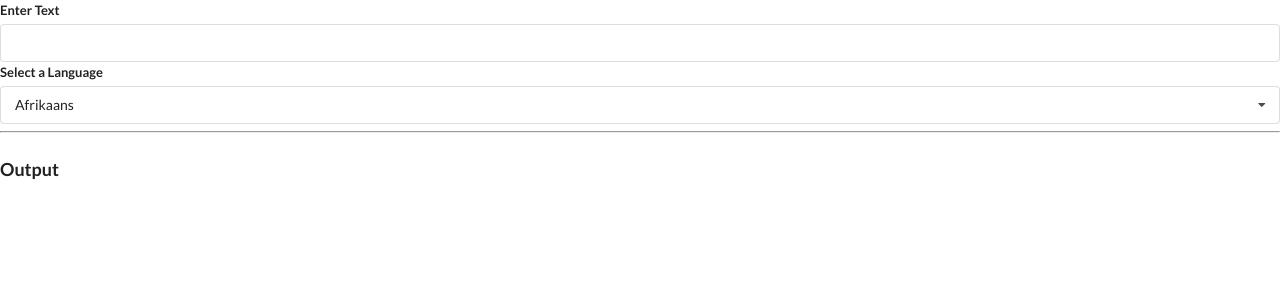
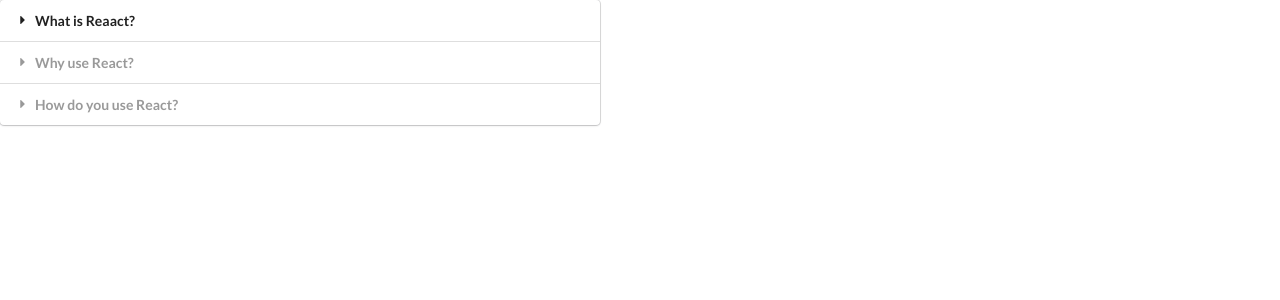
Before and after one commit to AleksanderGjinollari/react-widgets, a React (Create React App) app: page / in a window 1280 px wide. Shown: the top 300 px of the page. Built offline with nearby package versions, Linux system fonts and the light colour scheme; no server answers.

Commit message:
adding routing for all our widgets

```diff
--- a/src/App.js
+++ b/src/App.js
@@ -1,23 +1,23 @@
 import React, { useState } from "react";
-// import Accordion from "./components/Accordion";
-// import Search from "./components/Search";
+import Accordion from "./components/Accordion";
+import Search from "./components/Search";
 import Dropdown from "./components/Dropdown";
 import Translate from "./components/Translate";
 
-// const items = [
-//   {
-//     title: "What is Reaact?",
-//     content: "React is a front end javascript framework.",
-//   },
-//   {
-//     title: "Why use React?",
-//     content: "React is a favorite JS library among engineers.",
-//   },
-//   {
-//     title: "How do you use React?",
-//     content: "You use React by creating React components.",
-//   },
-// ];
+const items = [
+  {
+    title: "What is Reaact?",
+    content: "React is a front end javascript framework.",
+  },
+  {
+    title: "Why use React?",
+    content: "React is a favorite JS library among engineers.",
+  },
+  {
+    title: "How do you use React?",
+    content: "You use React by creating React components.",
+  },
+];
 const options = [
   {
     label: "The Color Red",
@@ -33,10 +33,37 @@
   },
 ];
 
+const showAccordion = () => {
+  if (window.location.pathname === "/") {
+    return <Accordion items={items} />;
+  }
+};
+
+const showList = () => {
+  if (window.location.pathname === "/list") {
+    return <Search />;
+  }
+};
+
+const showDropdown = () => {
+  if (window.location.pathname === "/dropdown") {
+    return <Dropdown />;
+  }
+};
+
+const showTranslate = () => {
+  if (window.location.pathname === "/translate") {
+    return <Translate />;
+  }
+};
+
 const App = () => {
   return (
     <div>
-      <Translate />
+      {showAccordion()}
+      {showList()}
+      {showDropdown()}
+      {showTranslate()}
     </div>
   );
 };
```
